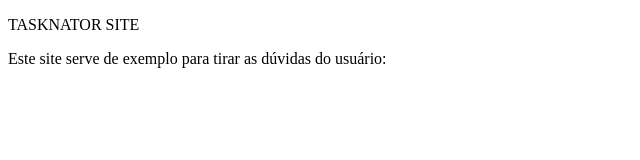
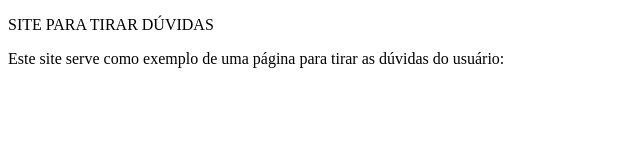
Before and after one commit to EliezerUnip/site-duvida, a plain HTML site: page index.html in a window 1280 px wide. Shown: the whole page, without its empty margins (0-640 px from the left). Drawn offline with Linux system fonts and the light colour scheme.

Commit message:
Update index.html

```diff
--- a/index.html
+++ b/index.html
@@ -6,8 +6,8 @@
     <title>Tasknator - dúvidas</title>
 </head>
 <body>
-    <p>TASKNATOR SITE</p>
-    <p>Este site serve de exemplo para tirar as dúvidas do usuário:</p>
+    <p>SITE PARA TIRAR DÚVIDAS</p>
+    <p>Este site serve como exemplo de uma página para tirar as dúvidas do usuário:</p>
 
 
     </script>
```
